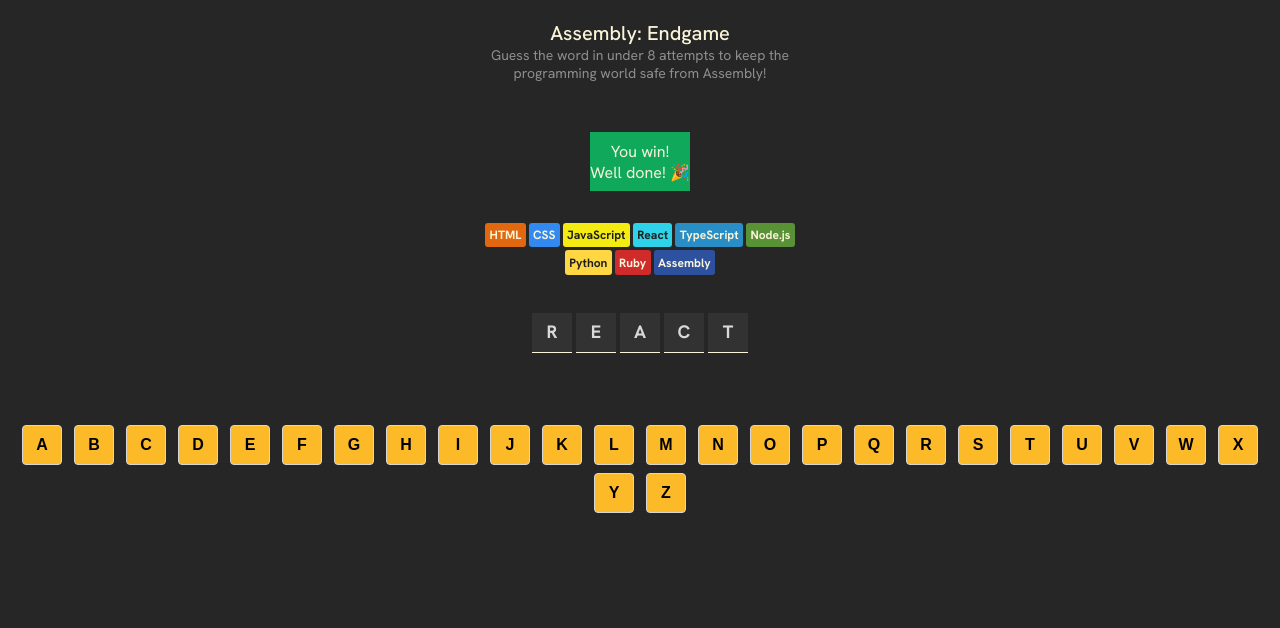
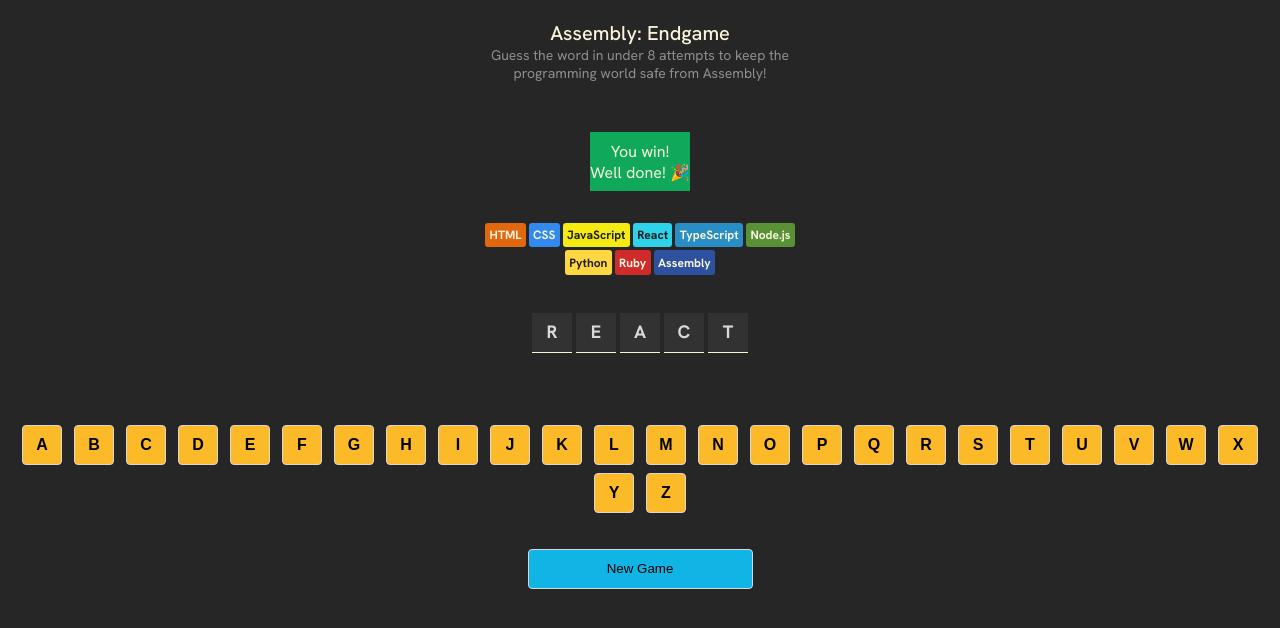
Before and after one commit to emazack/assembly-game, a React (Vite) app: page / in a window 1280 px wide. Shown: the top 628 px of the page. Built offline with nearby package versions, Linux system fonts and the light colour scheme.

Commit message:
Add new game button with styling for improved user interaction

```diff
--- a/src/App.jsx
+++ b/src/App.jsx
@@ -56,6 +56,7 @@ export default function AssemblyEndgame() {
             <section className="keyboard">
                 {keyboard}
             </section>
+            <button className="new-game">New Game</button>
         </main>
     )
 }
--- a/src/index.css
+++ b/src/index.css
@@ -111,3 +111,15 @@ section.keyboard>.letter {
     background-color: #FCBA29;
     border: 1px solid #D7D7D7;
 }
+
+button.new-game {
+    background-color: #11B5E5;
+    border: 1px solid #D7D7D7;
+    border-radius: 4px;
+    width: 225px;
+    height: 40px;
+    padding: 6px 12px;
+    display: block;
+    margin-inline: auto;
+    cursor: pointer;
+}
```
